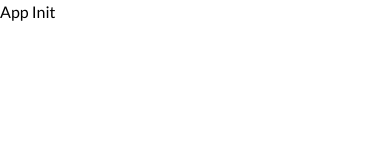
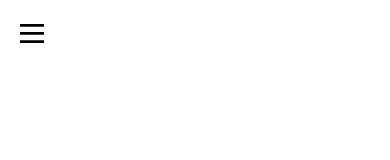
Before and after one commit to VladislavGupaloDev/test-project-2, a React (Vite) app: page / in a window 390 px wide. Shown: the top 160 px of the page. Built offline with nearby package versions, Linux system fonts and the light colour scheme.

Commit message:
feat(add): Add helper cn and twMerge and hamburger icon

```diff
--- a/package.json
+++ b/package.json
@@ -13,7 +13,9 @@
     "@tailwindcss/vite": "^4.1.7",
     "react": "^19.1.0",
     "react-dom": "^19.1.0",
-    "tailwindcss": "^4.1.7"
+    "tailwindcss": "^4.1.7",
+    "clsx": "^2.1.1",
+    "tailwind-merge": "^3.3.0"
   },
   "devDependencies": {
     "@eslint/js": "^9.25.0",
--- a/src/app/App.tsx
+++ b/src/app/App.tsx
@@ -1,3 +1,13 @@
+import { HamburgerIcon } from '@/shared/assets/icons/HamburgerIcon'
+
 export function App() {
-  return <div className='font-display'>App Init</div>
+  return (
+    <div className='font-display w-max-[360px] relative flex h-screen w-full items-center justify-center'>
+      <div className='relative h-full w-full'>
+        <div className='sticky flex h-[72px] w-full items-center px-5'>
+          <HamburgerIcon />
+        </div>
+      </div>
+    </div>
+  )
 }
--- /dev/null
+++ b/src/shared/assets/icons/HamburgerIcon.tsx
@@ -0,0 +1,16 @@
+import { cn } from '@/shared/lib/helpers/cn'
+import type { ComponentProps } from 'react'
+
+export function HamburgerIcon({ className, ...props }: ComponentProps<'svg'>) {
+  return (
+    <svg
+      xmlns='http://www.w3.org/2000/svg'
+      viewBox='0 0 20 20'
+      fill='none'
+      className={cn('size-6 fill-black', className)}
+      {...props}
+    >
+      <path d='M0 0h20v2.25H0zM0 6.75h20V9H0zM0 13.5h20v2.25H0z' />
+    </svg>
+  )
+}
--- /dev/null
+++ b/src/shared/lib/helpers/cn.ts
@@ -0,0 +1,7 @@
+import { type ClassValue, clsx } from 'clsx'
+import { twMerge } from 'tailwind-merge'
+
+//* Удобно использовтаь после Shadcn
+export function cn(...inputs: ClassValue[]) {
+  return twMerge(clsx(inputs))
+}
```
Also changed, not shown: 1 other file (tests, documents, lock files or other folders).
